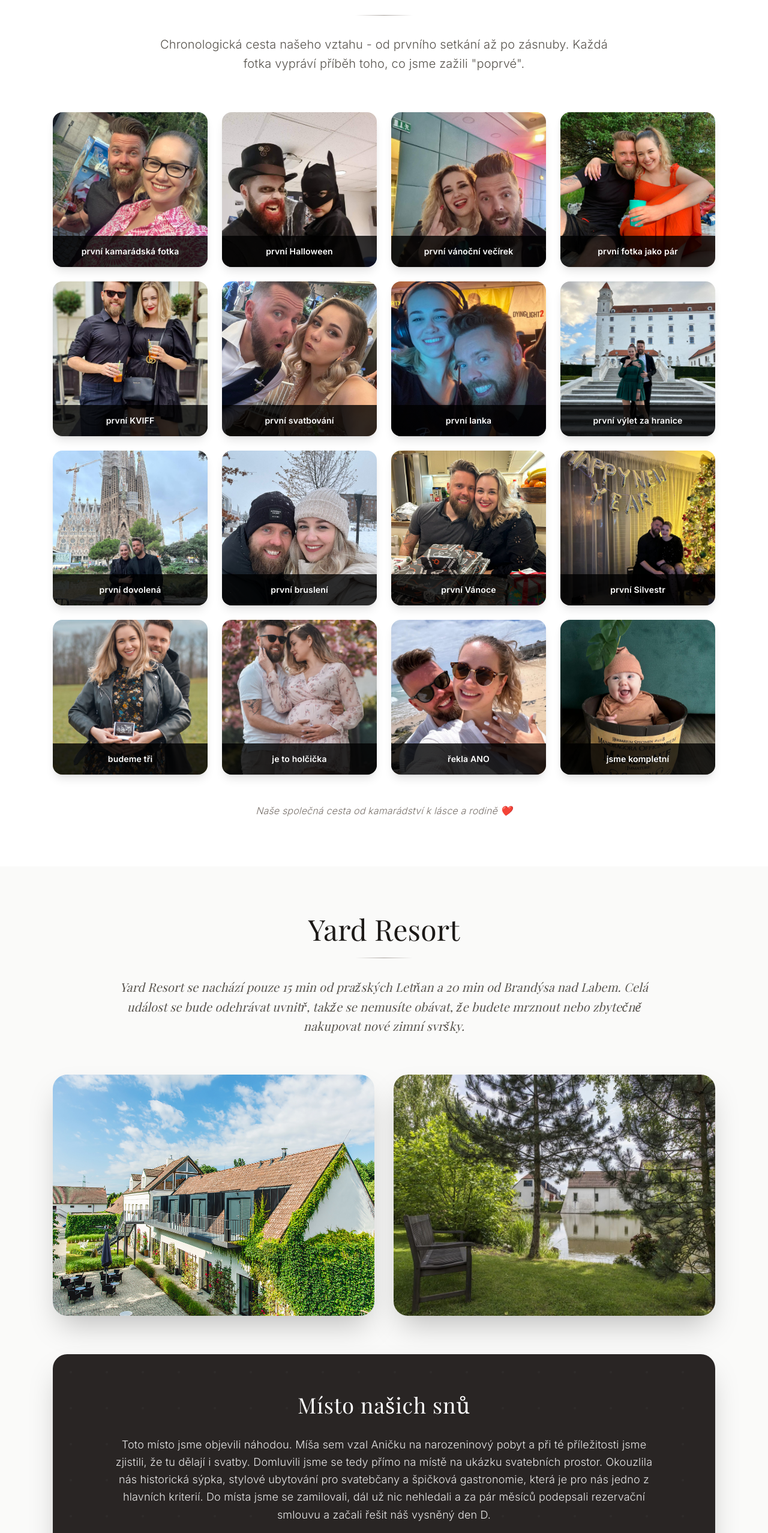
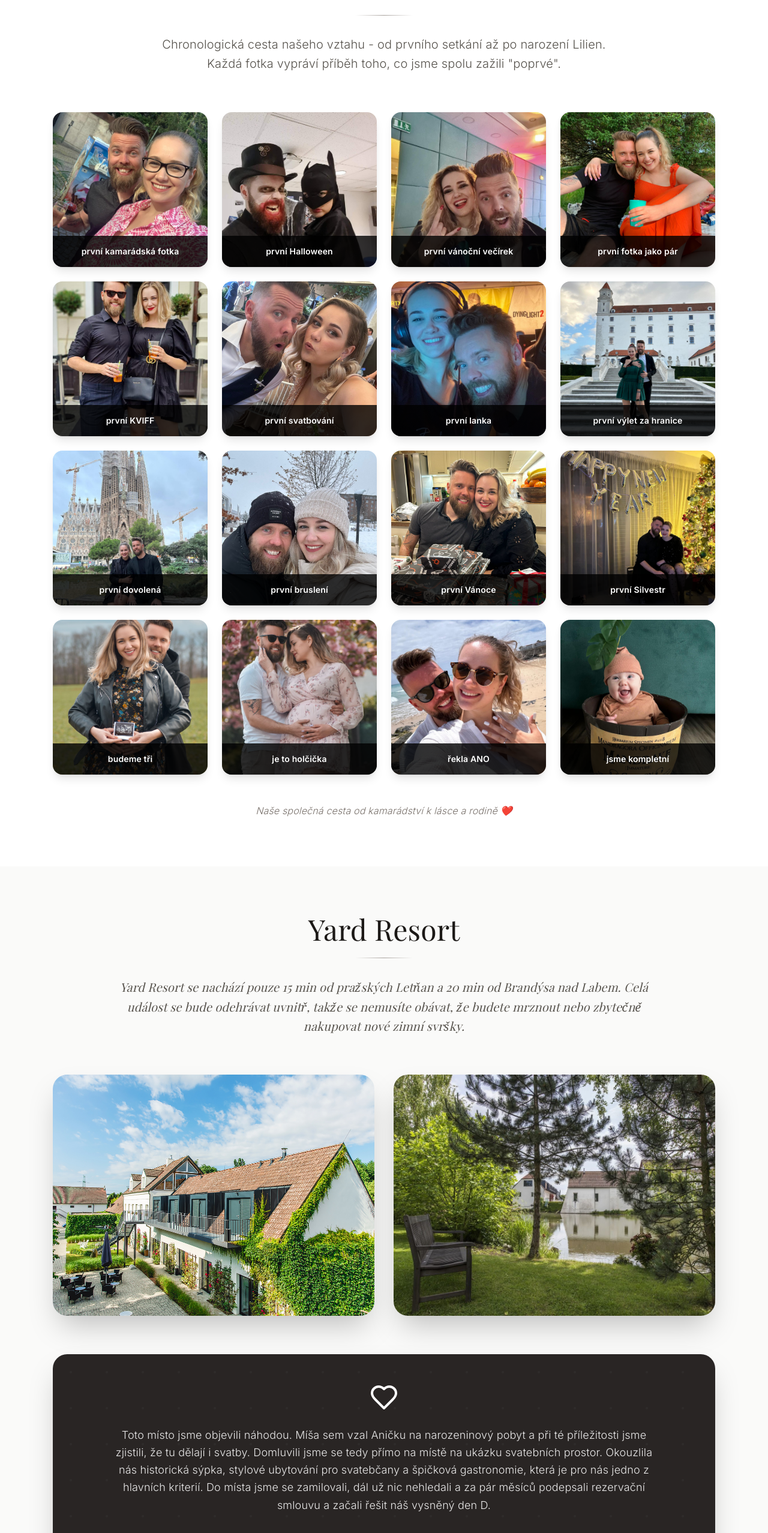
Before and after one commit to SpdVpr/svatebni-web, a Next.js app: page / in a window 1280 px wide. Shown: the part 2190-4745 px from the top of the page at 60% size. Built offline with nearby package versions, Linux system fonts and the light colour scheme; a web font is replaced by a local one.

Commit message:
Přidány ikony srdce, auta a domečku, úprava textů v galerii a ubytování, optimalizace layoutu

```diff
--- a/src/app/page.tsx
+++ b/src/app/page.tsx
@@ -2,7 +2,7 @@
 
 import Image from "next/image";
 import { useEffect, useState } from "react";
-import { MapPin, Heart, Gift, ExternalLink, Baby } from "lucide-react";
+import { MapPin, Heart, Gift, ExternalLink, Baby, Car, Home } from "lucide-react";
 
 // Komponenta pro padající sníh s více vločkami
 const FallingSnow = () => {
@@ -352,7 +352,7 @@ export default function WeddingPage() {
             <h2 className="text-4xl md:text-5xl font-serif font-light text-stone-900 mb-6">Galerie</h2>
             <div className="w-24 h-px bg-gradient-to-r from-transparent via-stone-400 to-transparent mx-auto mb-8"></div>
             <p className="text-xl text-stone-600 leading-relaxed max-w-3xl mx-auto">
-              Chronologická cesta našeho vztahu - od prvního setkání až po zásnuby. Každá fotka vypráví příběh toho, co jsme zažili &quot;poprvé&quot;.
+              Chronologická cesta našeho vztahu - od prvního setkání až po narození Lilien. Každá fotka vypráví příběh toho, co jsme spolu zažili &quot;poprvé&quot;.
             </p>
           </div>
 
@@ -696,12 +696,12 @@ export default function WeddingPage() {
               </div>
 
               {/* Obsah banneru */}
-              <div className="relative z-10 p-12 md:p-16 text-white text-center">
+              <div className="relative z-10 p-8 md:p-12 text-white text-center">
                 <div className="max-w-4xl mx-auto">
-                  <h3 className="text-3xl md:text-4xl font-serif font-light mb-8 tracking-wide">
-                    Místo našich snů
-                  </h3>
-                  <div className="space-y-6 text-lg leading-relaxed">
+                  <div className="mb-6">
+                    <Heart className="w-12 h-12 text-white mx-auto" />
+                  </div>
+                  <div className="text-lg leading-relaxed">
                     <p className="opacity-90">
                       Toto místo jsme objevili náhodou. Míša sem vzal Aničku na narozeninový pobyt a při té příležitosti jsme zjistili, že tu dělají i svatby. Domluvili jsme se tedy přímo na místě na ukázku svatebních prostor. Okouzlila nás historická sýpka, stylové ubytování pro svatebčany a špičková gastronomie, která je pro nás jedno z hlavních kriterií. Do místa jsme se zamilovali, dál už nic nehledali a za pár měsíců podepsali rezervační smlouvu a začali řešit náš vysněný den D.
                     </p>
@@ -716,11 +716,14 @@ export default function WeddingPage() {
             <h3 className="text-2xl font-serif font-light text-stone-900 mb-8 text-center">Ubytování</h3>
 
             <div className="bg-stone-800 rounded-2xl p-8 text-center mb-12">
+              <div className="mb-4">
+                <Home className="w-8 h-8 text-white mx-auto" />
+              </div>
               <p className="text-white text-lg leading-relaxed mb-4">
                 K dispozici je krásné ubytování přímo na místě obřadu za speciální cenu. Pokud tedy nechcete cestovat v noci domů, velmi doporučujeme rezervaci – osobně vyzkoušeno.
               </p>
               <p className="text-white text-lg leading-relaxed mb-4">
-                Kapacita je omezená, proto neotálejte a dejte nám vědět. Více podrobností, včetně typů pokojů a fotografií, najdete na našem webu. Ceny se liší podle počtu lůžek. Pro rezervaci nás prosím kontaktujte.
+                Kapacita je omezená, proto neotálejte a dejte nám vědět co nejdříve. Ceny se liší podle počtu lůžek. Pro rezervaci prosím kontaktujte přímo jednoho z nás.
               </p>
               <p className="text-white/90 text-base">
                 <strong>Check-in:</strong> 14:00 | <strong>Check-out:</strong> 10:00
@@ -825,6 +828,9 @@ export default function WeddingPage() {
           {/* Parkoviště */}
           <div className="mb-16">
             <div className="bg-stone-800 rounded-2xl p-8 mb-8">
+              <div className="text-center mb-4">
+                <Car className="w-8 h-8 text-white mx-auto" />
+              </div>
               <p className="text-white leading-relaxed text-center">
                 Přímo v areálu je vyhrazené parkoviště pouze pro svatebčany a také vlastní vjezd.
                 Parkování je bezplatné a míst je dostatek. Jak se na parkoviště dostat můžete podrobně vidět na mapce níže:
```
